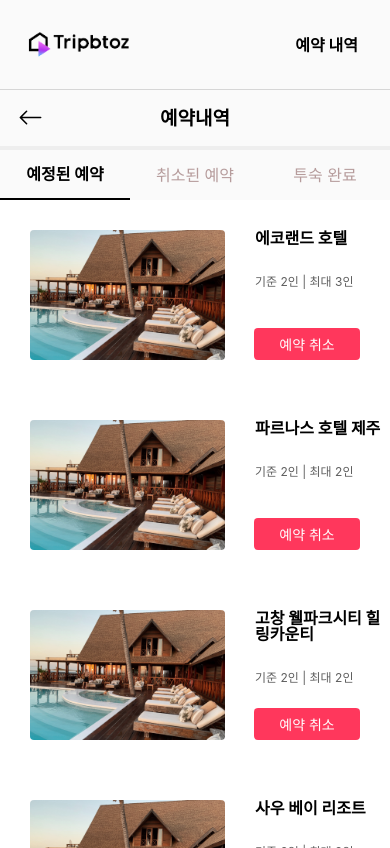
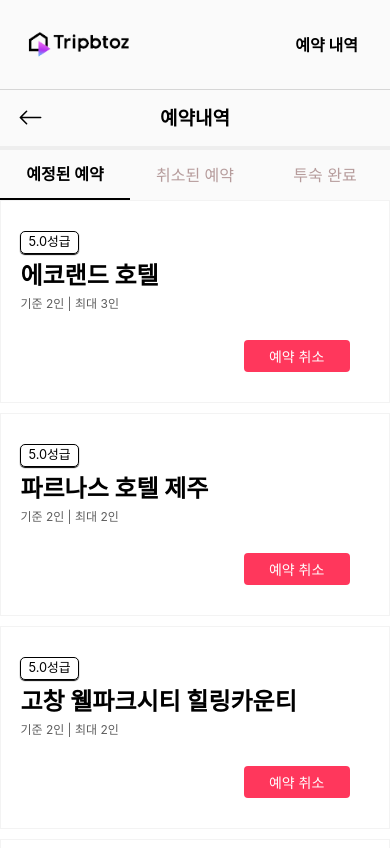
Before and after one commit to Wanted-Pre-Onboarding-Team1/Tripbtoz_Hotel_Reservation, a React (Create React App) app: page /bookings/upcoming in a window 390 px wide. Built offline with nearby package versions, Linux system fonts and the light colour scheme; a web font is replaced by a local one.

Commit message:
#18 design : 예약 확인 페이지 모바일 레이아웃 디자인 수정 최종

```diff
--- a/src/components/DetailedHotelInfo.tsx
+++ b/src/components/DetailedHotelInfo.tsx
@@ -20,12 +20,15 @@ function DetailedHotelInfo({ hotelName, occupancy }: HotelsInfo) {
       <Image src={hotelImage} alt="호텔 방 내부 사진" />
       <DetailBox>
         <HotelInformation>
+          <StyledGrade>5.0성급</StyledGrade>
           <HotelName>{hotelName}</HotelName>
           <GuestInformation>
             기준 {occupancy.base}인 | 최대 {occupancy.max}인
           </GuestInformation>
         </HotelInformation>
-        <ReservationButton type="button">예약 취소</ReservationButton>
+        <ButtonBox>
+          <ReservationButton type="button">예약 취소</ReservationButton>
+        </ButtonBox>
       </DetailBox>
     </DetailBlock>
   );
@@ -35,10 +38,14 @@ export default DetailedHotelInfo;
 
 const DetailBlock = styled.article`
   display: flex;
-  /* width: 60vw;
-  min-width: 768px; */
   width: 100%;
+  margin-bottom: 10px;
+  border: 1px solid #f3f3f3;
   background-color: white;
+  transition: all 0.5s;
+  :hover {
+    box-shadow: 2px 3px 5px 5px #f3f3f3;
+  }
 `;
 
 const DetailBox = styled.section`
@@ -46,14 +53,21 @@ const DetailBox = styled.section`
   display: flex;
   flex-direction: column;
   width: 60%;
+  @media (max-width: 480px) {
+    width: 90%;
+    margin: 0 auto;
+  }
 `;
 
 const Image = styled.img`
-  width: 245px;
-  height: 130px;
+  width: 30%;
   border-radius: 4px;
-  margin: 30px;
+  margin: 30px 20px;
   object-fit: cover;
+
+  @media (max-width: 480px) {
+    display: none;
+  }
 `;
 
 const HotelInformation = styled.div`
@@ -62,11 +76,24 @@ const HotelInformation = styled.div`
   margin-top: 30px;
 `;
 
+const StyledGrade = styled.div`
+  width: max-content;
+  margin-bottom: 10px;
+  border: 1px solid black;
+  border-radius: 5px;
+  padding: 4px 7px;
+  font-size: 1rem;
+  box-shadow: 0 1px 1px 0;
+  @media screen and (max-width: 480px) {
+    font-size: 0.8rem;
+  }
+`;
+
 const HotelName = styled.h2`
   color: black;
-  font-size: 16px;
+  font-size: 1.5rem;
   font-weight: 700;
-  margin-bottom: 30px;
+  margin-bottom: 10px;
 `;
 
 const GuestInformation = styled.p`
@@ -74,16 +101,20 @@ const GuestInformation = styled.p`
   font-size: 12px;
 `;
 
+const ButtonBox = styled.div`
+  display: flex;
+  justify-content: flex-end;
+  align-items: flex-end;
+  height: 100%;
+`;
+
 const ReservationButton = styled.button`
   display: inline;
-  position: absolute;
-  bottom: 0;
-  right: 0;
-  min-width: 106px;
+  width: 106px;
   height: 32px;
-  margin: 30px;
+  margin: 30px 20px;
   border-radius: 4px;
   color: white;
   background-color: ${palette.pointColor};
-  cursor: pointer;
+  /* cursor: pointer; */
 `;
--- a/src/pages/statusPage/StatusPage.tsx
+++ b/src/pages/statusPage/StatusPage.tsx
@@ -74,6 +74,7 @@ const StatusContainer = styled.main`
 const ListContainer = styled.article`
   flex: 2;
   width: 100%;
+  overflow-x: hidden;
   overflow-y: auto;
 
   @media (max-width: 480px) {
--- a/src/pages/statusPage/components/ReservationList.tsx
+++ b/src/pages/statusPage/components/ReservationList.tsx
@@ -92,7 +92,7 @@ const BasicBlock = styled.section`
   flex-direction: column;
   justify-content: center;
   align-items: center;
-  background-color: ${palette.backgroundColor};
+  background-color: white;
 `;
 
 const ReservationListBlock = styled(BasicBlock)`
```
